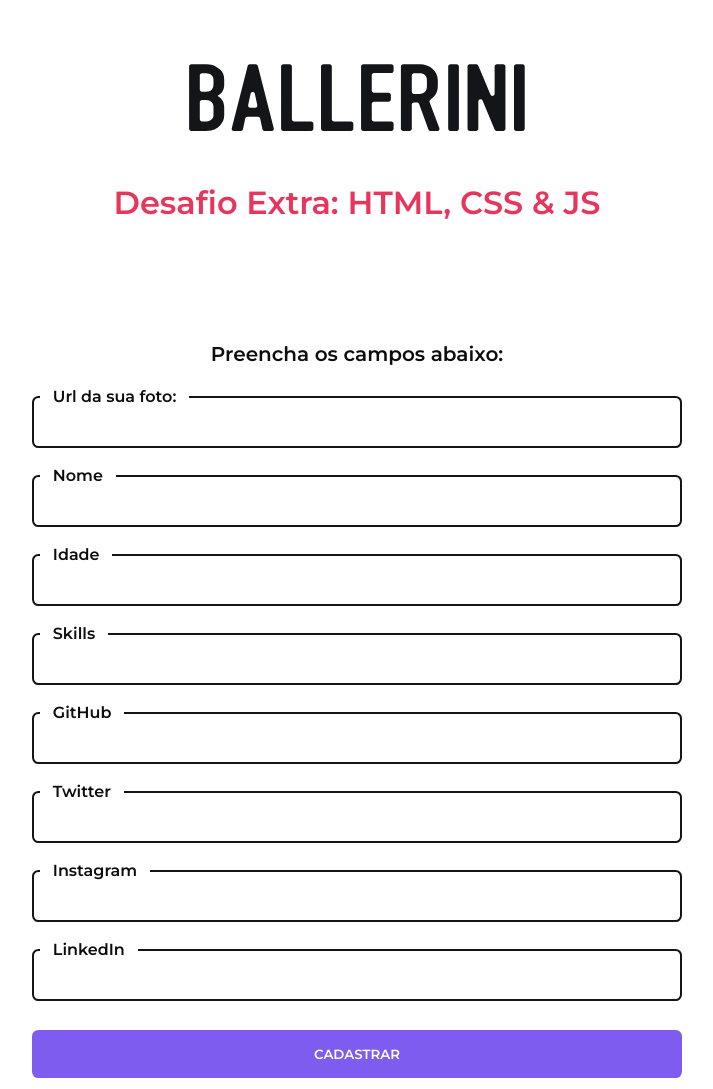
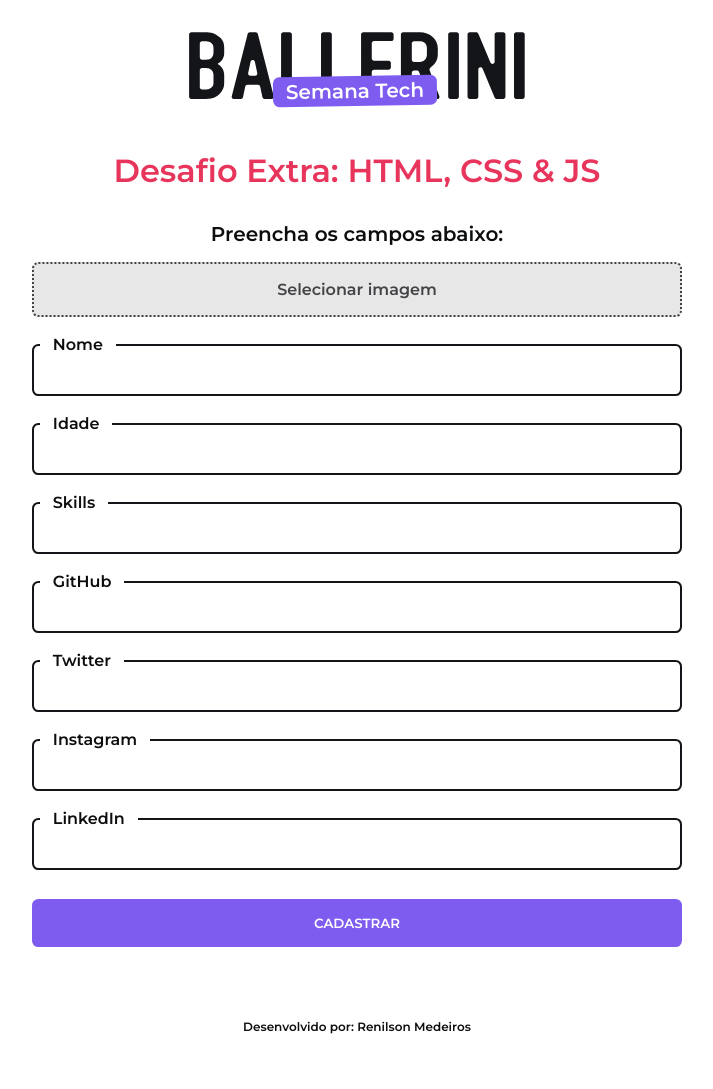
Before and after one commit to malcoon/tech-da-semana-js, a plain HTML site: page index.html in a window 1280 px wide. Shown: the top 1089 px of the page, without its empty margins (283-996 px from the left). After the commit the page ends 1066 px from the top, so only its background shows below. Drawn offline with Linux system fonts and the light colour scheme.

Commit message:
Finished - Desafio Extra

```diff
--- a/assets/script.js
+++ b/assets/script.js
@@ -20,7 +20,7 @@ function submit() {
 
     returnTitle.innerHTML = 'Usuário Cadastrado!'
 
-    returnPerfilUsuario.innerHTML = `<img src="${perfil}">`
+    returnPerfilUsuario = `${perfil}`
 
     returnNome.innerHTML = 'Nome:'
     returnNomeUsuario.innerHTML = `${nome}`
@@ -40,6 +40,27 @@ function submit() {
 
 button = document.getElementById('btn-submit').addEventListener("click", submit)
 
+// Import IMG from PC
+var openFile = function(event) {
+    var input = event.target;
+
+    var reader = new FileReader()
+    reader.onload = function(){
+      var dataURL = reader.result
+      var returnPerfil = document.getElementById('returnPerfilUsuario')
+      returnPerfil.src = dataURL
+    };
+    reader.readAsDataURL(input.files[0]);
+  };
+
+// Mostrar nome do arquivo carregado
+var input = document.getElementById('inputPerfil')
+var fileName = document.getElementById('fileName')
+
+input.addEventListener('change', function(){
+    fileName.textContent = this.files[0].name
+})
+
 // Mostrar dados
 const obterDados = document.querySelector('.challenge-extra-return')
 
--- a/assets/style.css
+++ b/assets/style.css
@@ -54,15 +54,35 @@ a:hover {
 header {
     gap: 2rem;
     display: flex;
-    padding: 4rem 0;
     align-items: center;
+    padding: 2rem 0 1rem 0;
     flex-direction: column;
     justify-content: center;
 }
 
 .logo-ballerini {
     max-height: 80px;
+    overflow: visible;
+    position: relative;
 }
+
+    .logo-ballerini img {
+        max-height: 80px;
+        overflow: visible;
+    }
+
+    .logo-ballerini:before {
+        font-size: 20px;
+        font-weight: 800;
+        position: absolute;
+        border-radius: .4rem;
+        padding: .2rem .8rem;
+        top: calc(50% + 8px);
+        left: calc(50% - 84px);
+        transform: rotate(-1deg);
+        content: 'Semana Tech';
+        background-image: linear-gradient(-45deg, var(--purple), var(--purple))
+    }
 
 .primary-title {
     gap: 1rem;
@@ -81,7 +101,7 @@ header {
 
 /* main */
 main {
-    gap: 2rem;
+    gap: 0;
     display: flex;
     margin: 0 auto;
     padding: 1rem 0;
@@ -93,13 +113,13 @@ main {
 
 section {
     width: 700px;
-    padding: 1.5rem 0;
+    padding: 1rem 0;
 }
 
 .challenge-link {
     font-size: 24px;
     font-weight: 600;
-    padding-bottom: .8rem;
+    padding-bottom: .1rem;
     border-bottom: 1px solid var(--dark-gray);
 }
 
@@ -117,6 +137,7 @@ section {
 /* Desafio Extra*/
 .challenge-extra-content {
     width: 650px;
+    margin-top: -2rem;
     justify-content: center;
 }
 
@@ -155,6 +176,24 @@ section {
         background-color: var(--white);
         border: 2px solid var(--black-two);
     }
+
+input[type='file'] {
+    display: none;
+}
+
+label.inputPerfilLoad {
+    opacity: .8;
+    width: 100%;
+    margin-left: 0;
+    cursor: pointer;
+    text-align: center;
+    padding: 1rem .8rem;
+    margin-bottom: .5rem;
+    border-radius: .4rem;
+    color: var(--black-two);
+    background-color: var(--gray);
+    border: 2px dotted var(--black-two);
+}
 
 .challenge-extra-return {
     width: 650px;
@@ -255,7 +294,7 @@ section {
     margin-right: 1rem;
 }
 
-.returnPerfilUsuario img {
+img.returnPerfilUsuario {
     width: 300px;
     height: 300px;
     object-fit: cover;
@@ -277,6 +316,12 @@ section {
     .close i {
         color: var(--purple);
     }
+
+#inputPerfilOutput {
+    margin: 0 auto;
+    max-width: 20rem;
+    border-radius: .4rem;
+}
 
 input:-webkit-autofill,
 textarea:-webkit-autofill,
@@ -323,6 +368,10 @@ footer a {
     .logo-ballerini {
         max-height: 60px;
     }
+
+        .logo-ballerini img {
+            max-height: 60px;
+        }
 
     .primary-title {
         font-size: 26px;
--- a/index.html
+++ b/index.html
@@ -12,8 +12,8 @@
 <div class="container">
 
     <header>
-        <a href="index.html">
-            <img src="assets/imgs/logo-ballerini.svg" alt="Logo Ballerini" class="logo-ballerini">
+        <a href="index.html" class="logo-ballerini">
+            <img src="assets/imgs/logo-ballerini.svg" alt="Logo Ballerini" >
         </a>
 
         <h1 class="primary-title">
@@ -27,29 +27,30 @@
                 <h3 class="dados-title">Preencha os campos abaixo:</h3>
 
                 <div class="dados-input">
-                    <label for="perfil">Url da sua foto:</label>
-                    <input type="url" name="perfil" class="perfil" id="inputPerfil">
+                    <label class="inputPerfilLoad" id="fileName" for="inputPerfil">Selecionar imagem</label>
+
+                    <input type="file" accept="image/*" name="perfil" class="perfil" id="inputPerfil" onchange='openFile(event)'>
 
                     <label>Nome</label>
-                    <input required type="text" name="nome" class="name" id="inputNome">
+                    <input type="text" name="nome" class="name" id="inputNome">
 
                     <label>Idade</label>
-                    <input required type="number" name="idade" class="idade" id="inputIdade">
+                    <input type="number" name="idade" class="idade" id="inputIdade">
 
                     <label>Skills</label>
-                    <input required type="text" name="skills" class="skills" id="inputSkills">
+                    <input type="text" name="skills" class="skills" id="inputSkills">
 
                     <label>GitHub</label>
-                    <input required type="text" name="github" class="github" id="inputGithub">
+                    <input type="text" name="github" class="github" id="inputGithub">
 
                     <label>Twitter</label>
-                    <input required type="text" name="twitter" class="twitter" id="inputTwitter">
+                    <input type="text" name="twitter" class="twitter" id="inputTwitter">
 
                     <label>Instagram</label>
-                    <input required type="text" name="instagram" class="instagram" id="inputInstagram">
+                    <input type="text" name="instagram" class="instagram" id="inputInstagram">
 
                     <label>LinkedIn</label>
-                    <input required type="text" name="linkedin" class="linkedin" id="inputLinkedin">
+                    <input type="text" name="linkedin" class="linkedin" id="inputLinkedin">
 
                     <div class="btn-cadastro" id="obterDados">
                         <input  type="reset" class="btn-submit" id="btn-submit" value="Cadastrar">
@@ -60,14 +61,15 @@
 
         <section class="challenge-extra-return returnChallenge">
             <div class="dados">
-                <h3 class="dados-title returnTitle" id="returnTitle">Seus dados aparecerão aqui!</h3>
+                <h3 class="dados-title returnTitle" id="returnTitle"></h3>
                 <div class="close">
                     <i class="fa-solid fa-xmark"></i>
                 </div>
                 <div class="dados-input-content">
                         <!-- perfil -->
                         <p class="returnPerfil" id="returnPerfil"></p>
-                        <p class="returnPerfilUsuario" id="returnPerfilUsuario"></p>
+                        <img class="returnPerfilUsuario" id="returnPerfilUsuario">
+
                     <div class="input-content-dados">
                         <!-- nome -->
                         <p class="returnNome" id="returnNome"></p>
```
